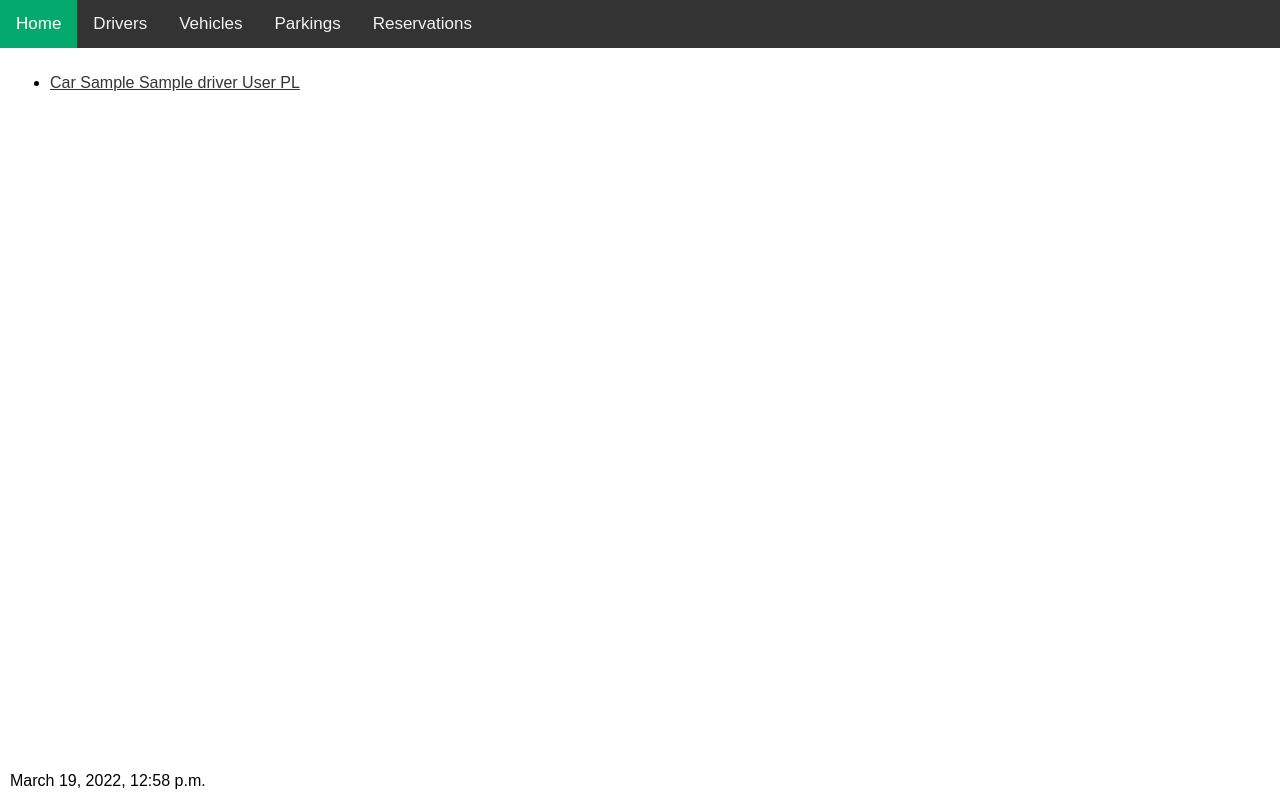
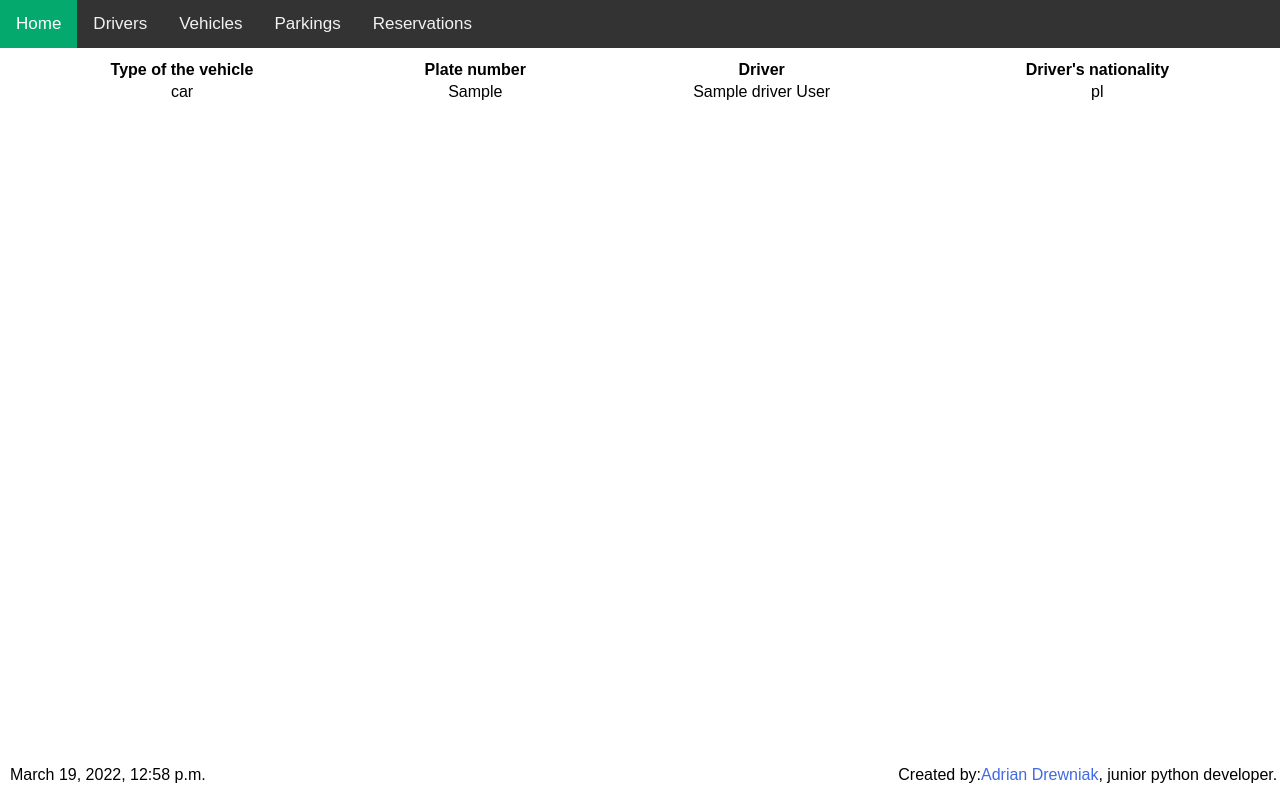
Before and after one commit to MightyAd3k/Driver-s-App, a Django app: page /reservation/vehicles/ in a window 1280 px wide. Run offline with Django 4.2, Linux system fonts and the light colour scheme; tables that the repository leaves empty hold one stand-in row (values such as "Sample post").

Commit message:
Few cosmetic changes.

```diff
--- a/accounts/views.py
+++ b/accounts/views.py
@@ -38,7 +38,7 @@ class CreateUserView(CreateView):
     model = User
     form_class = CreateUserForm
     template_name = 'form.html'
-    success_url = reverse_lazy('register_new_user')
+    success_url = reverse_lazy('login')
 
     def form_valid(self, form):
         retrieved_value = super().form_valid(form)
--- a/reservation/static/main.css
+++ b/reservation/static/main.css
@@ -37,10 +37,13 @@ table {
 }
 
 .footer {
+    display: inline-flex;
+    justify-content: space-between;
     position: absolute;
     bottom: 0;
-    margin-bottom: 10px;
     margin-left: 10px;
+    margin-right: 10px;
+    width: 99%;
 }
 
 #user, text {
@@ -50,5 +53,10 @@ table {
 }
 
 a {
-    color: #333333;
+    color: royalblue;
+    text-decoration: none;
 }
+
+#promyczek {
+    text-align: center
+}
--- a/templates/base.html
+++ b/templates/base.html
@@ -34,7 +34,7 @@
 </div>
 <div class="contener">
     {% block content %}
-        <div style="text-align: center">
+        <div id="promyczek">
             <h3 id="text">Welcome to my app!</h3><br>
             {% if not user.is_authenticated %}
                 <p>If you are new user please create a new account.</p>
@@ -50,7 +50,8 @@
     {% endblock %}
 </div>
 <div class="footer">
-    {{ date }}
+    <p>{{ date }}</p>
+    <p>Created by:<a href="https://github.com/MightyAd3k">Adrian Drewniak</a>, junior python developer.</p>
 </div>
 </body>
 </html>
--- a/templates/vehicles.html
+++ b/templates/vehicles.html
@@ -7,7 +7,24 @@
     <title>Vehicles</title>
 </head>
 <body>
-{% include 'list_view.html' with objects_list=vehicles %}
+<table>
+    <tbody>
+    <tr>
+        <th>Type of the vehicle</th>
+        <th>Plate number</th>
+        <th>Driver</th>
+        <th>Driver's nationality</th>
+    </tr>
+        {% for vehicle in vehicles %}
+            <tr>
+                <td>{{ vehicle.type }}</td>
+                <td>{{ vehicle.license_plate }}</td>
+                <td>{{ vehicle.driver_name.name }} {{ vehicle.driver_name.surname }}</td>
+                <td>{{ vehicle.driver_name.nationality }}</td>
+            </tr>
+        {% endfor %}
+    </tbody>
+</table>
 </body>
 </html>
 {% endblock %}
```
Also changed, not shown: accounts/urls.py (line endings or trailing spaces).
